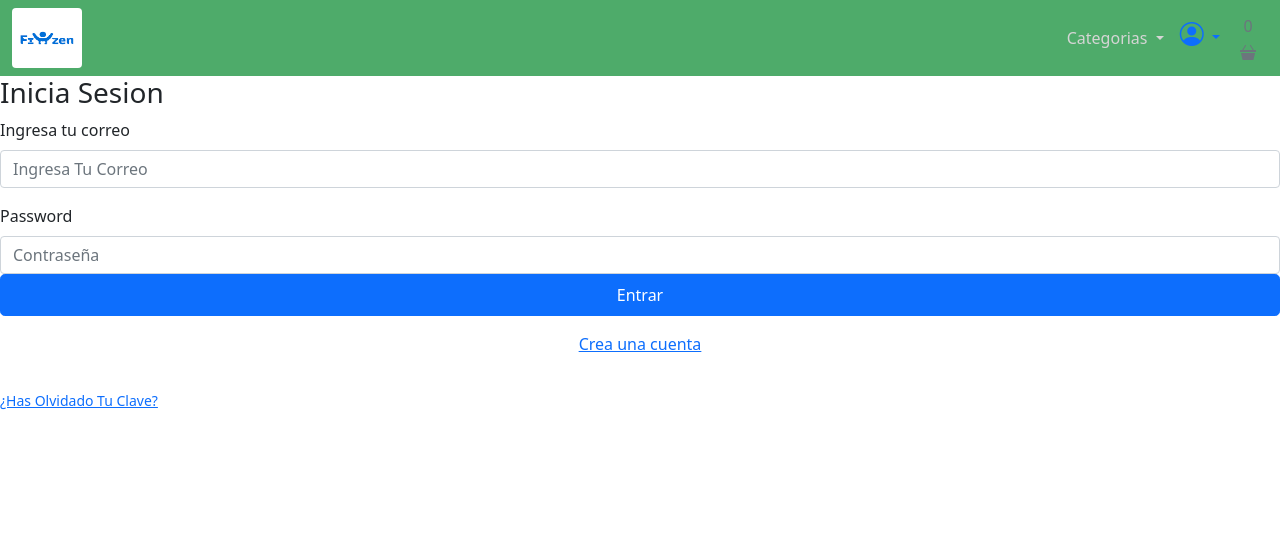
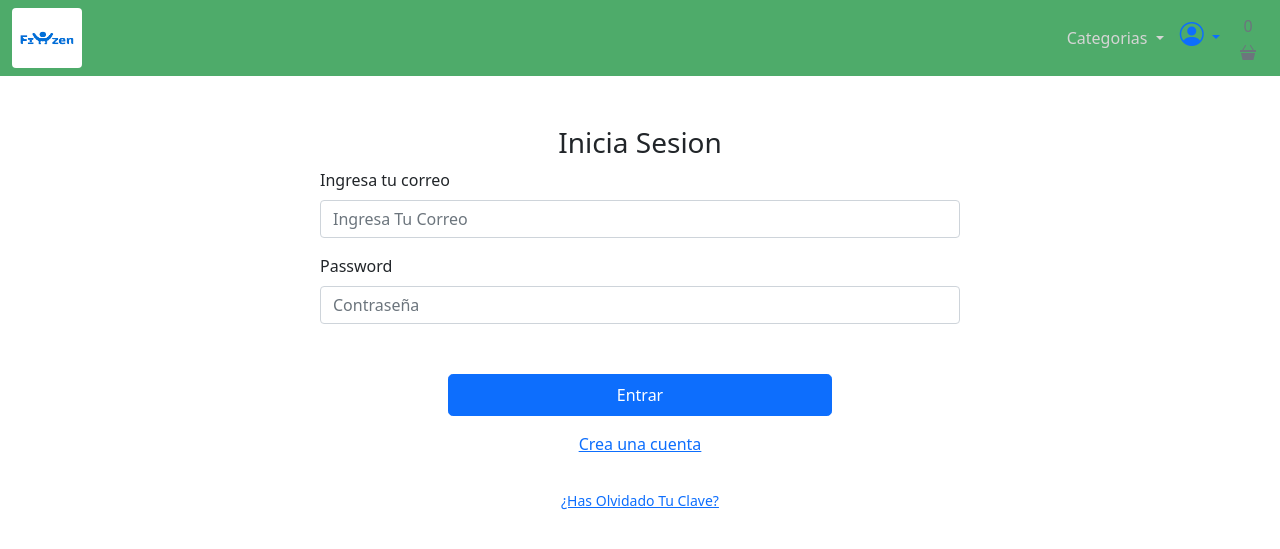
Before and after one commit to PipeHaze/FitZenDesarrollo, a Django app: page /cuentas/login/ in a window 1280 px wide. Shown: the top 549 px of the page. Run offline with Django 4.2, Linux system fonts and the light colour scheme; data comes from the database, SQL or seed files in the repository; both versions use the stored data as it was after the commit; some libraries are stand-ins or nearby versions.

Commit message:
Arreglo de CCS y Foro
Añadido del CCS para la pagina del login (Completado) y registro (Casi completado, falta mini arreglo)

Ademas, creado espacio en el nav y un template para el ingreso al foro

```diff
--- a/fitzencapstone/settings.py
+++ b/fitzencapstone/settings.py
@@ -84,16 +84,16 @@ WSGI_APPLICATION = 'fitzencapstone.wsgi.application'
 # Database
 # https://docs.djangoproject.com/en/4.2/ref/settings/#databases
 
-"""
+
 DATABASES = {
     'default': {
         'ENGINE': 'django.db.backends.sqlite3',
         'NAME': BASE_DIR / 'db.sqlite3',
     }
 }
-"""
 
 
+'''
 DATABASES = {
     'default': {
         'ENGINE': 'django.db.backends.oracle',
@@ -107,7 +107,7 @@ DATABASES = {
         },
     }
 }
-
+'''
 
 
 
--- a/principal/templates/account/registration/login.html
+++ b/principal/templates/account/registration/login.html
@@ -8,7 +8,7 @@
 
 <form action="{% url 'cuentas:login' %}" method="post">
 
-    <h3>Inicia Sesion</h3>
+    <h3 id="InicioSesion">Inicia Sesion</h3>
     {% csrf_token %}
 
     {% if form.errors %}
@@ -17,24 +17,24 @@
         </div>
     {% endif %}
 
-    <div class="formulin">
+    <div class="formulin" id="input">
         <label class="form-label">{{ form.username.label }}</label>
         {{ form.username }}
     </div>
 
-    <div class="formulin">
+    <div class="formulin" id="input">
         <label class="form-label">{{ form.password.label }}</label>
         {{ form.password }}
     </div>
 
-    <div class="input-group mb-3">
+    <div class="input-group mb-3" id="button">
         <button class="btn btn-lg btn-primary w-100 fs-6">Entrar</button>
     </div>
 
     <p class="text-center pb-3">
         <a href="{% url 'cuentas:registro' %}" id="registrate">Crea una cuenta</a>
     </p>
-    <div class="forgot">
+    <div class="forgot text-center">
         <small><a href="{% url 'cuentas:recuperaclave' %}">¿Has Olvidado Tu Clave?</a></small>
     </div>
 
--- a/principal/templates/base.html
+++ b/principal/templates/base.html
@@ -49,6 +49,11 @@
             </ul>
 
           </li>
+
+          <!-- Ingreso al Foro -->
+          <div>
+
+          </div>
 
           <!-- Dropdown de usuario -->
           <div class="dropdown">
--- a/static/fitzen/css/styles.css
+++ b/static/fitzen/css/styles.css
@@ -171,6 +171,8 @@
     background: linear-gradient(45deg, #FF2DFD, #40A7FF);
 }
 
+
+
 /* adactacion a dispositivos */
 @media (max-width: 750px) {
     .seccion-perfil-usuario .lista-datos {
@@ -200,7 +202,33 @@
     }
 }
 
+#input{
+    border-radius: 5px; /* Bordes redondeados */
+    margin-left: auto; /* Centrar el input */
+    margin-right: auto; /* Centrar el input */
+    width: 50%;
+}
 
+#button{
+    margin-top: 50px;
+    margin-right: auto;
+    margin-left: auto;
+    width: 30%;
+}
+
+#button_2{
+    margin-top: 50px;
+    margin-right: auto;
+    margin-left: auto;
+    width: 20%;
+    display: flex;
+    justify-content: center;
+}
+
+#InicioSesion{
+    text-align: center;
+    margin-top: 50px;
+}
 
 /*
 
```
Also changed, not shown: principal/templates/Foro/foro.html (added, +11 -0 lines), principal/templates/account/registration/registro.html (+5 -2 lines), db.sqlite3.
